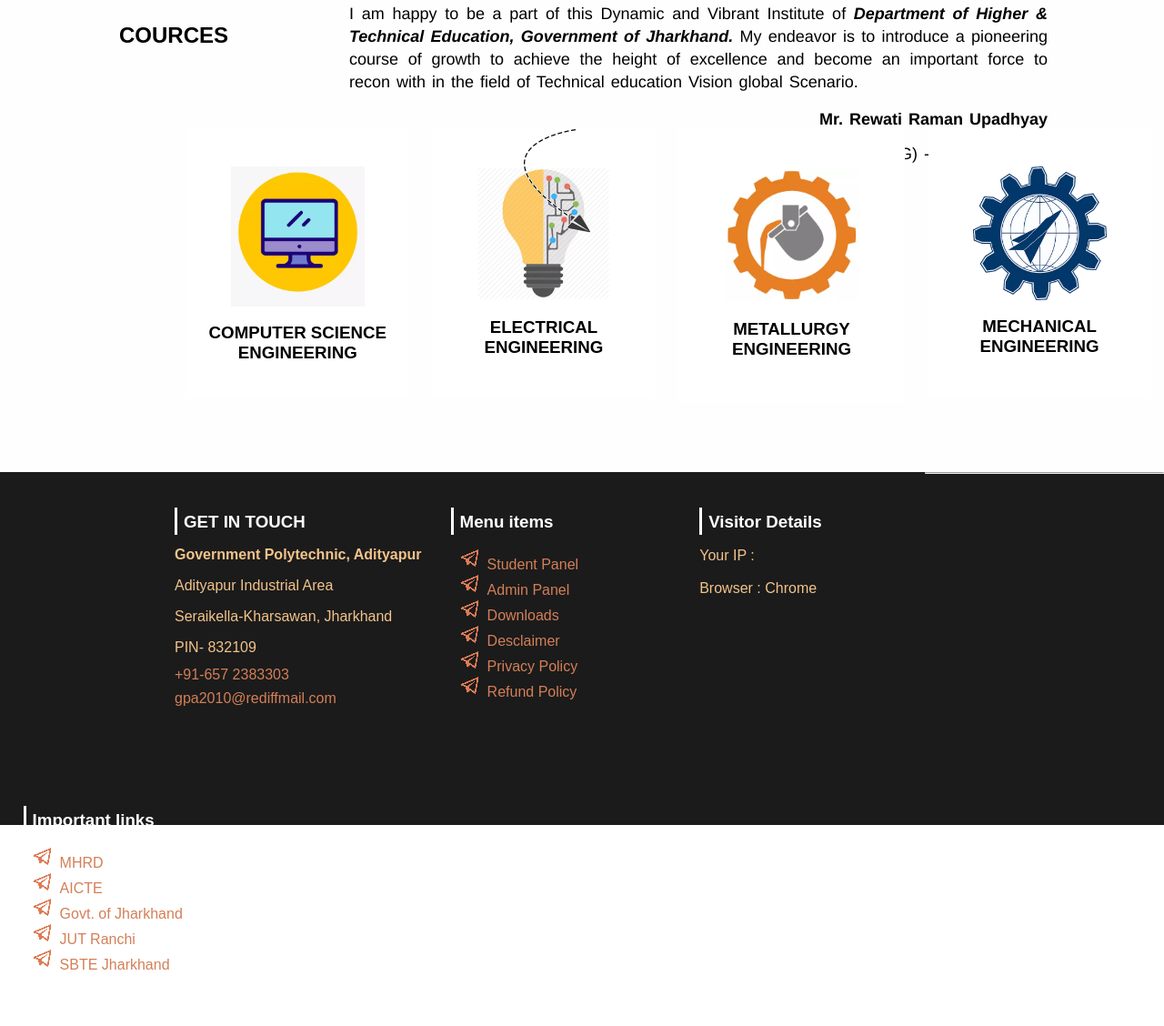
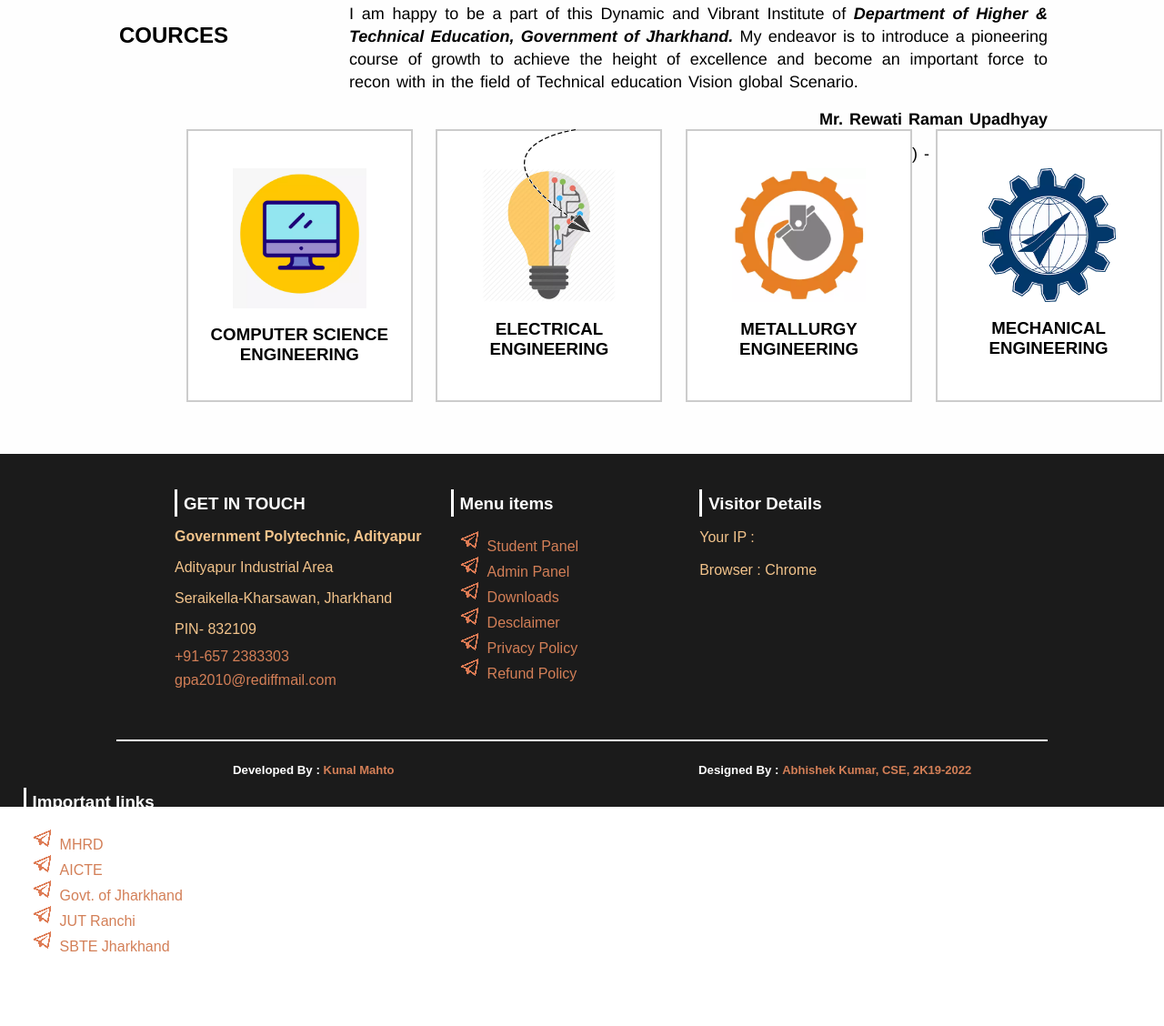
Before and after one commit to A-B-H-I-S-H-E-K-9/GPA, a plain HTML site: page index.html in a window 1280 px wide. Shown: the part 996-2124 px from the top of the page at 91% size. Drawn offline with Linux system fonts and the light colour scheme.

Commit message:
Update index.html

```diff
--- a/index.html
+++ b/index.html
@@ -76,6 +76,27 @@
 				height : 56px;
 				background : #F8F9FA;
 			}
+			#menuarea ul{
+				list-style-type : none;
+				float : left;
+			}
+			#menuarea ul li{
+				float : left;
+				padding : 5px 20px;
+				color : rgba(0,0,0,0.5);
+				font-family : Arial;
+
+			}
+			#menuarea ul li a:link, #menuarea ul li a:visited{
+					text-decoration : none;
+					color : rgba(0,0,0,0.5);
+
+				}
+			#menuarea ul li a:hover{
+					text-decoration : none;
+					color : rgb(0,0,0);
+
+				}
 			#left_arrow{
 				width : 73px;
 				height : 114px;
@@ -121,15 +142,17 @@
 				line-height : 20px;
 			}
 			#cources{
+			padding-top : 2%;
 				width : 100%;
-				height : 600px;
+				height : 588px;
 				background : url('img/library.webp') ;
 				background-size:100% 100%;
 			}
 			#arrow_image{
+				flaot : left;
 				width : 73px;
 				height : 114px;
-				margin : 2% 55% 0 45%;
+				margin : 0 55% 0 45%;
 			}
 			#cources p{
 				margin-top : 0;
@@ -144,6 +167,7 @@
 				height : 296px;
 				background : white;
 				float : left;
+				border : 2px solid rgba(0,0,0,0.2);
 
 			}
 			#CSE img{
@@ -161,6 +185,7 @@
 				height : 296px;
 				background : white;
 				float : left;
+				border : 2px solid rgba(0,0,0,0.2);
 			}
 			#EE img{
 				width : 60%;
@@ -177,6 +202,7 @@
 				height : 296px;
 				background : white;
 				float : left;
+				border : 2px solid rgba(0,0,0,0.2);
 			}
 			#ME img{
 				width : 60%;
@@ -194,6 +220,7 @@
 				background-color : white;
 				border : 2px solid white;
 				float : left;
+				border : 2px solid rgba(0,0,0,0.2);
 			}
 			#META img{
 				width : 60%;
@@ -214,6 +241,11 @@
 				width : 1px;
 				height : 30px;
 				border-left : 3px white solid;
+			}
+			#ftop{
+				width : 100%;
+				height : 80%;
+				float : left;
 			}
 			#f1{
 				width : 278px;
@@ -314,12 +346,37 @@
 				font-size : 16px;
 				list-style-position : outside;
 			}
-			#hrline {
-				width : 300px;
-				height : 1 px;
-				background : white;
-				margin : 0 auto;
+			#fborder{
+				width : 80%;
+				height : 1px;
+				margin : 2px 10%;
 				float : left;
+				border-bottom : solid 2px white;
+			}
+			#fname{
+				width : 100%;
+				heigth : 15%;
+				float : left;
+			}
+			#fname1{
+				padding : 0 0 0 20%;
+				width : 30%;
+				float : left;
+
+			}
+			#fname1 h5{
+				font-family : Arial;
+				color : white;
+			}
+			#fname2{
+				padding : 0 10% 0 10%;
+				width : 30%;
+				float : right;
+
+			}
+			#fname2 h5{
+				font-family : Arial;
+				color : white;
 			}
 		</style>
 	</head>
@@ -339,7 +396,18 @@
 				</div>
 			</div>
 			<div id = "menuarea">
-
+				<ul>
+					<li><a href="#">Home</a></li>
+					<li><a href="#">Abut Us</a> </li>
+					<li><a href="#">Admission</a></li>
+					<li><a href="#">Notice</a></li>
+					<li><a href="#">Faculty</a></li>
+					<li><a href="#">Mandetory Disclosure</a></li>
+					<li><a href="#">Placement</a></li>
+					<li><a href="#">Gallery</a></li>
+					<li><a href="#">Grievance</a></li>
+					<li><a href="#">Contact</a></li>
+				</ul>
 			</div>
 			<div id = "left_arrow">
 				<img src = "img/left-arrow.png"/>
@@ -387,6 +455,7 @@
 				</div>
 			</div>
 			<div id = "footer">
+				<div id="ftop">
 				<div id = "f1">
 					<div id = "line"> </div>
 					<h3> GET IN TOUCH </h3>
@@ -428,7 +497,20 @@
 						<li><a href="#"> SBTE Jharkhand</a></li>
 					</ul>
 				</div>
-				<hr>
+				</div>
+				<div id="fborder">
+
+				</div>
+				<div id="fname">
+					<div id="fname1">
+						<h5> Developed By : <font color = "#d37f57" size = "2px" face = "Arial" >Kunal Mahto</font></h5>
+					</div>
+
+					<div id="fname2">
+						<h5> Designed By : <font color = "#d37f57" size = "2px" face = "Arial" >Abhishek Kumar, CSE, 2K19-2022</font></h5>
+					</div>
+				</div>
+
 			</div>
 		</div>
 	</body>
```
